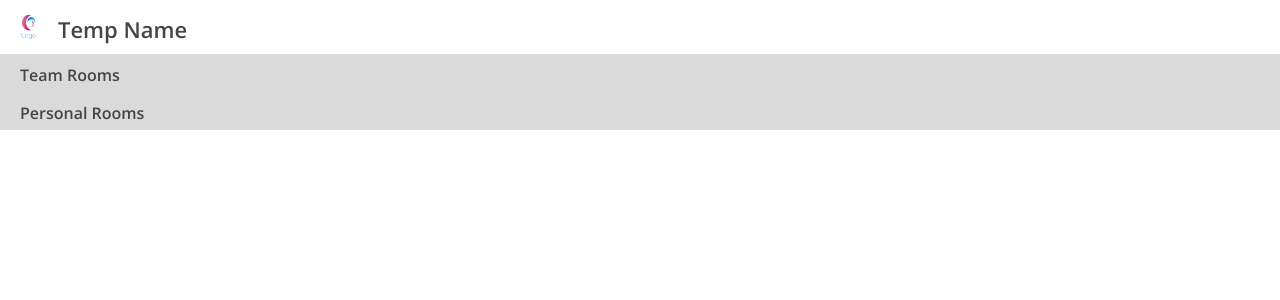
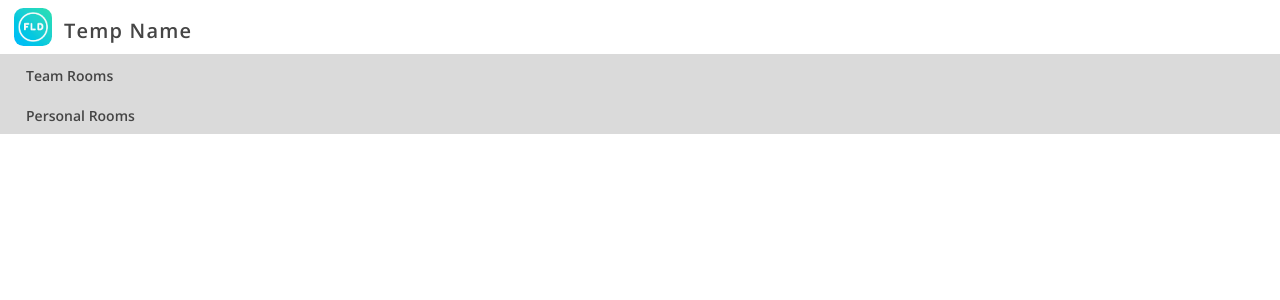
Before and after one commit to ericz3/abora, a React (Create React App) app: page / in a window 1280 px wide. Shown: the top 300 px of the page. Built offline with nearby package versions, Linux system fonts and the light colour scheme.

Commit message:
fixed up some spacing and sizing

```diff
--- a/src/components/Header.js
+++ b/src/components/Header.js
@@ -4,7 +4,7 @@ import logo from '../placeholdLogo.png';
 class Header extends React.Component{
     render(){
         const headerLogoStyle = {
-            paddingLeft: '10px',
+            paddingLeft: '14px',
             paddingTop: '8px',
             float: 'left'
         }
@@ -12,15 +12,16 @@ class Header extends React.Component{
         const logoImageStyle = {
             width: '38px',
             height: '38px',
-            borderRadius: '15%'
+            borderRadius: '25%'
         }
 
         const headerTitleStyle = {
-            fontSize: '22px',
+            fontSize: '20px',
             fontWeight: '600',
             color: '#454545',
-            paddingTop: '14px',
-            marginLeft: '58px'
+            paddingTop: '17px',
+            marginLeft: '64px',
+            letterSpacing: '1.2px'
         }
 
         return (
--- a/src/components/RoomsList.js
+++ b/src/components/RoomsList.js
@@ -8,12 +8,12 @@ const roomTypes = {
 
 const dropDownHeaderStyle = {
     background : '#DADADA',
-    height : '38px',
+    height : '40px',
     color: '#454545',
-    paddingLeft: '20px',
-    paddingTop: '10px',
+    paddingLeft: '26px',
+    paddingTop: '12px',
     fontWeight: '600',
-    fontSize: '16px'
+    fontSize: '14px'
 }
 
 class RoomsList extends React.Component {
```
Also changed, not shown: src/placeholdLogo.png.
